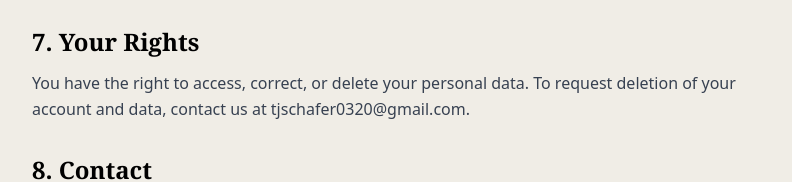
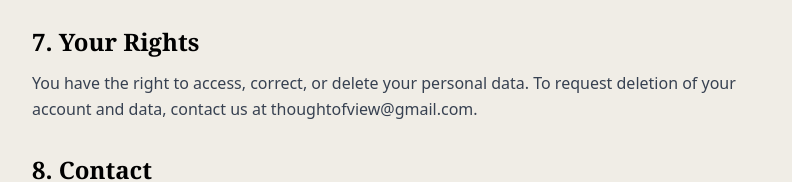
Before and after one commit to DrMetal1776/thoughtofview, a Next.js app: page /privacy in a window 1280 px wide. Shown: the part 1415-1597 px from the top of the page, without its empty margins (240-1032 px from the left). Built offline with nearby package versions, Linux system fonts and the light colour scheme; no server answers.

Commit message:
Update contact email for data deletion request

```diff
--- a/app/privacy/page.tsx
+++ b/app/privacy/page.tsx
@@ -49,7 +49,7 @@ export default function PrivacyPage() {
         </section>
         <section>
           <h2 className="font-serif text-2xl font-bold text-black mb-3">7. Your Rights</h2>
-          <p>You have the right to access, correct, or delete your personal data. To request deletion of your account and data, contact us at tjschafer0320@gmail.com.</p>
+          <p>You have the right to access, correct, or delete your personal data. To request deletion of your account and data, contact us at thoughtofview@gmail.com.</p>
         </section>
         <section>
           <h2 className="font-serif text-2xl font-bold text-black mb-3">8. Contact</h2>
```
